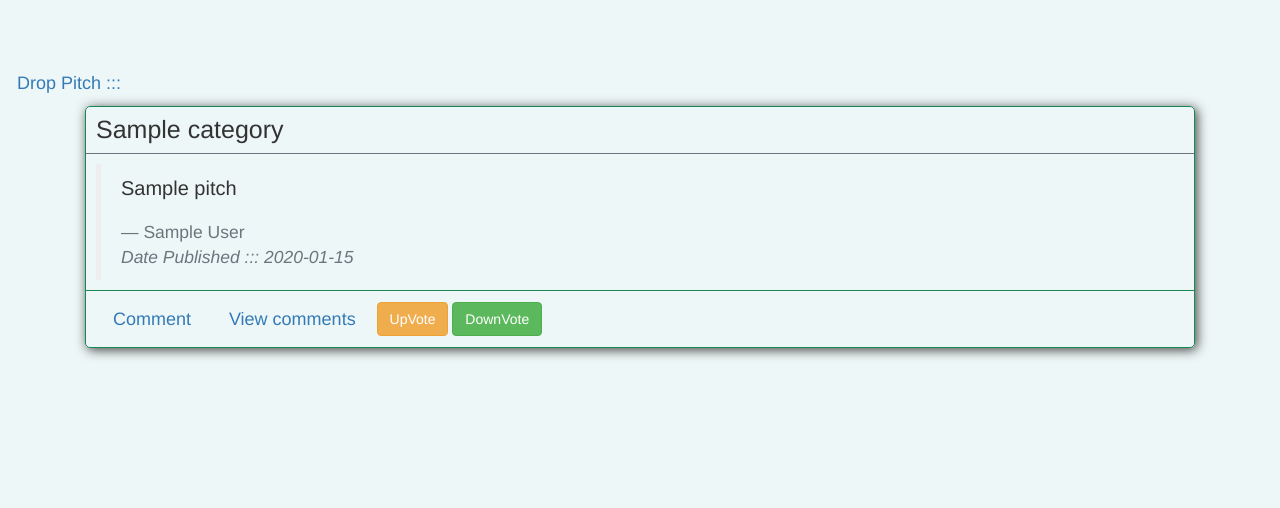
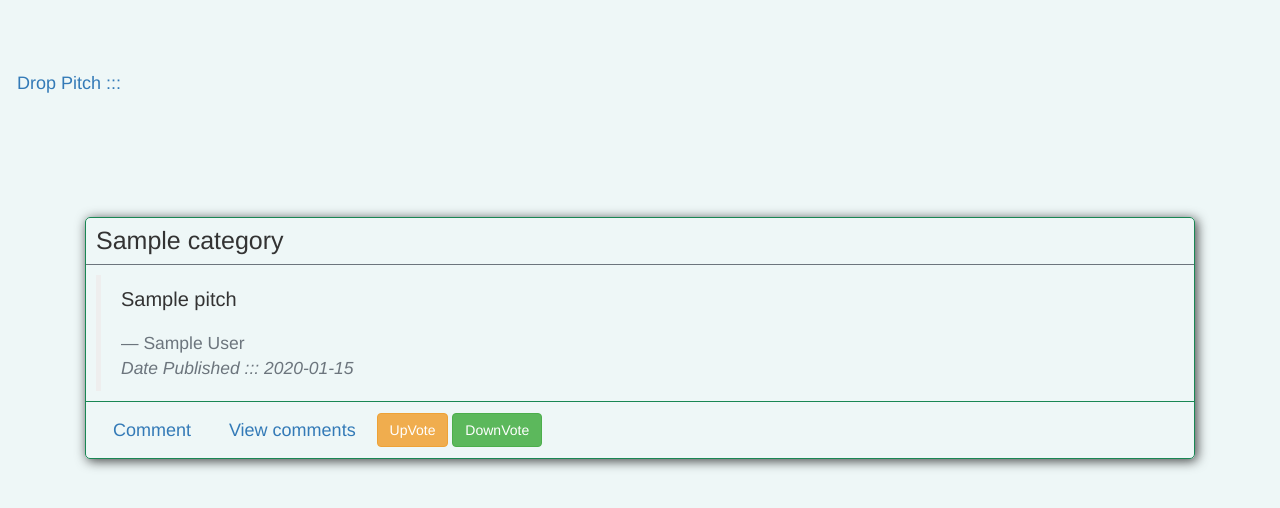
Before and after one commit to Flora-Chepchirchir8/Pitch-App, a Python web app: template app/templates/categories.html in a window 1280 px wide. Shown: the part 62-570 px from the top of the page. Run offline with Jinja, Linux system fonts and the light colour scheme; the template is opened without the code that fills it: most values are stand-ins (such as "Sample title", 1, 10 or a date in 2020); some libraries are stand-ins or nearby versions.

```diff
--- a/app/static/css/category.css
+++ b/app/static/css/category.css
@@ -5,4 +5,5 @@ body {
 .card {
     border-radius: 5px;
     box-shadow: 2px 2px 12px rgb(3, 3, 3, 0.75);
+    margin-top: 10%;
 }
```
